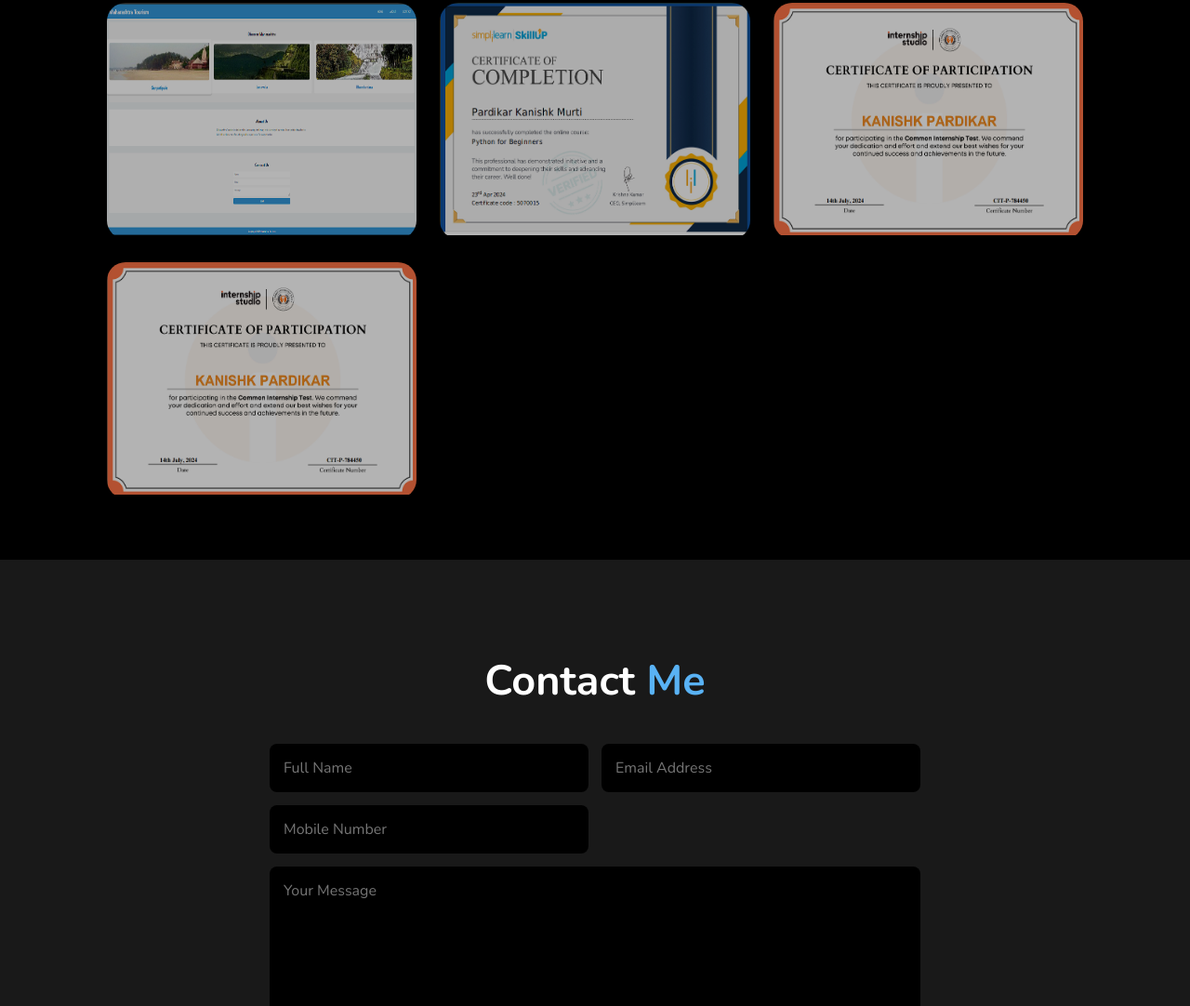
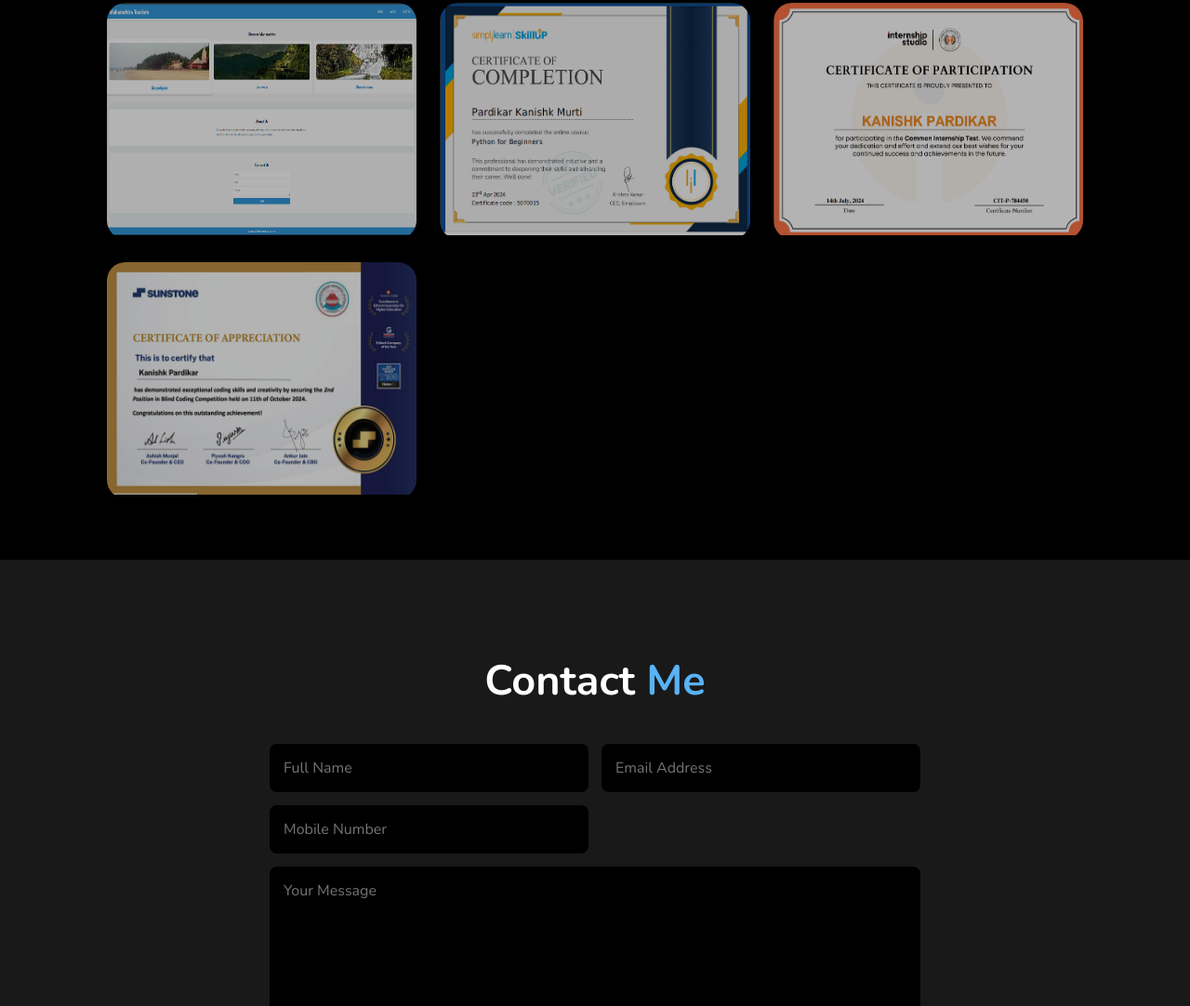
Before and after one commit to Kanishk414/Project-3_Portfolio-Website, a website: page public/index.html in a window 1280 px wide. Shown: the part 1798-2880 px from the top of the page at 93% size. Drawn offline with nearby package versions, Linux system fonts and the light colour scheme.

Commit message:
Update index.html

```diff
--- a/public/index.html
+++ b/public/index.html
@@ -132,7 +132,7 @@
 
             <div class="portfolio-box">
                 <a id="link" href="https://drive.google.com/file/d/1F4jsX_E2NClC1MQizh0oJJzz6uFylGtv/view?usp=sharing">
-                <img src="internshipstudio.png" alt="" width="300rem" height="250rem">
+                <img src="blind.png" alt="" width="300rem" height="250rem">
                 <div class="portfolio-layer">
                     <h4>Blind Coding</h4>
                     <p>2nd position in blind coding competition</p>
```
